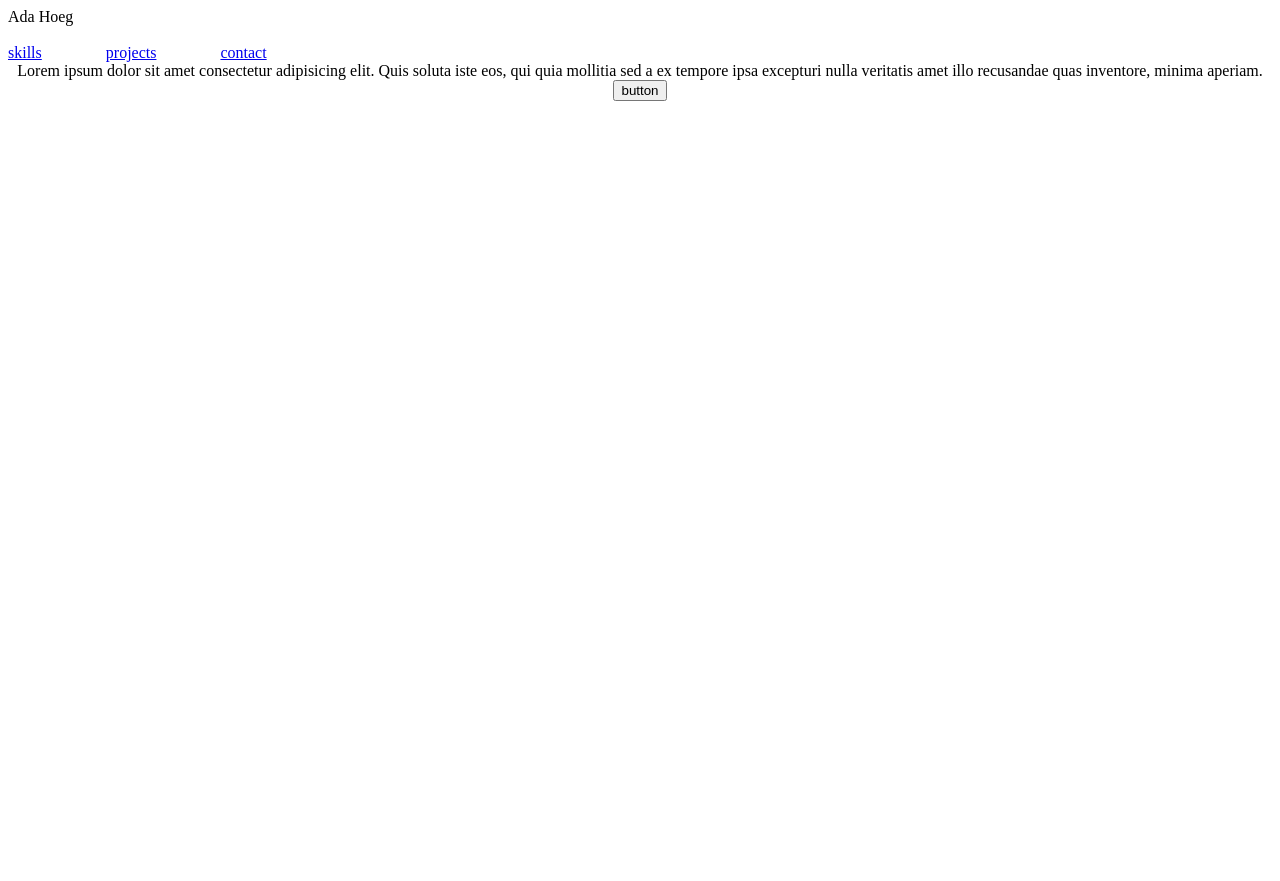
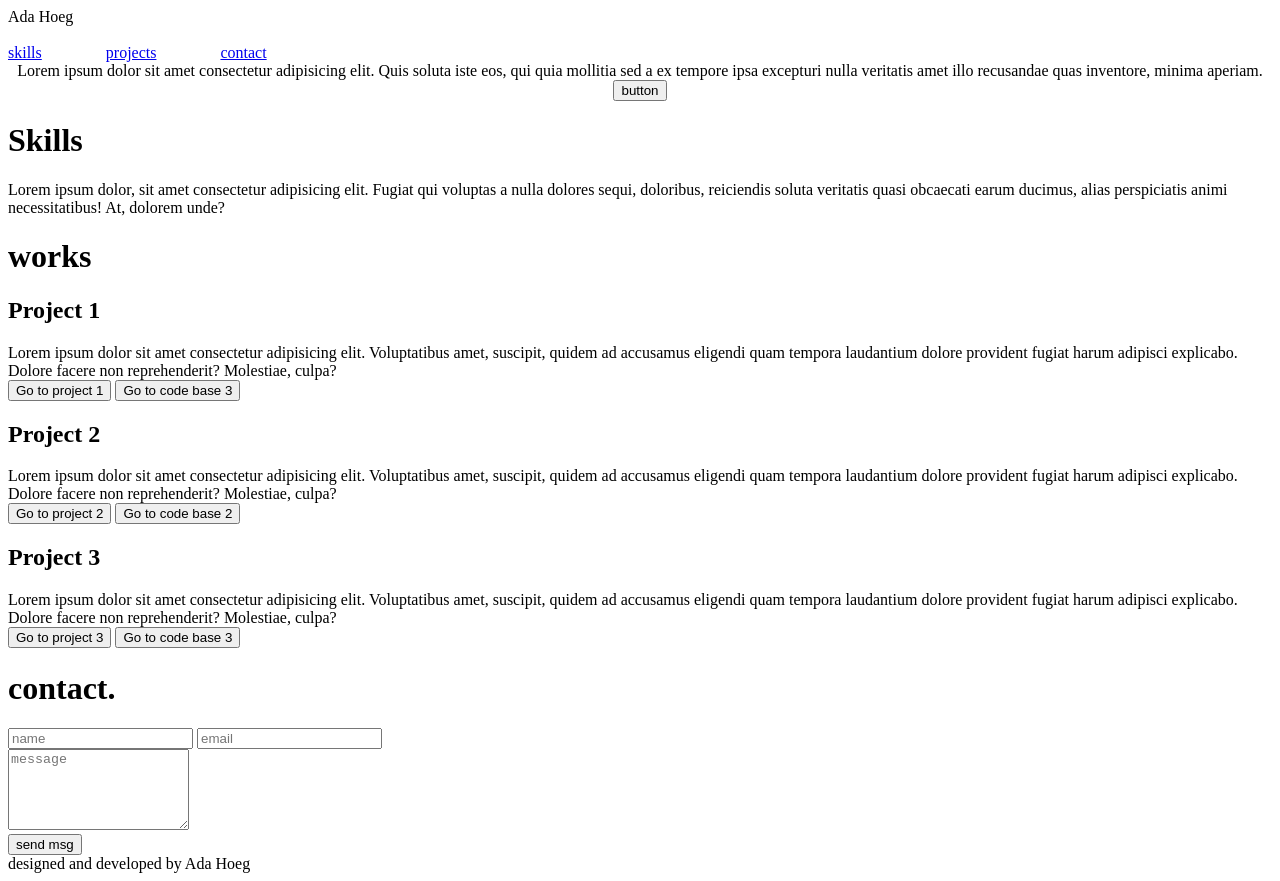
Before and after one commit to flovelace/portfolio-2.0, a plain HTML site: page index.html in a window 1280 px wide. Before the commit the page ends 800 px from the top, so only its background shows below. Drawn offline with nearby package versions, Linux system fonts and the light colour scheme.

Commit message:
completed html framework

```diff
--- a/index.html
+++ b/index.html
@@ -35,5 +35,64 @@
             </div>
         </div>
     </center>
+
+    <div id="portfolio">
+        <div id="skills">
+            <h1>Skills</h1>
+            <div>
+                <p>
+                    Lorem ipsum dolor, sit amet consectetur adipisicing elit. Fugiat qui voluptas a nulla dolores sequi, doloribus, reiciendis soluta veritatis quasi obcaecati earum ducimus, alias perspiciatis animi necessitatibus! At, dolorem unde?
+                </p>
+            </div>
+        </div>
+
+        <div id="work">
+            <h1>works</h1>
+
+            <div class="project">
+                <h2>Project 1</h2>
+                <div>
+                    Lorem ipsum dolor sit amet consectetur adipisicing elit. Voluptatibus amet, suscipit, quidem ad accusamus eligendi quam tempora laudantium dolore provident fugiat harum adipisci explicabo. Dolore facere non reprehenderit? Molestiae, culpa?
+                </div>
+                <button class="btn-one">Go to project 1</button>
+                <button class="btn-two"> Go to code base 3</button>
+            </div>
+
+            <div class="project">
+                <h2>Project 2</h2>
+                <div>
+                    Lorem ipsum dolor sit amet consectetur adipisicing elit. Voluptatibus amet, suscipit, quidem ad accusamus
+                    eligendi quam tempora laudantium dolore provident fugiat harum adipisci explicabo. Dolore facere non
+                    reprehenderit? Molestiae, culpa?
+                </div>
+                <button class="btn-one">Go to project 2</button>
+                <button class="btn-two"> Go to code base 2</button>
+            </div>
+
+            <div class="project">
+                <h2>Project 3</h2>
+                <div>
+                    Lorem ipsum dolor sit amet consectetur adipisicing elit. Voluptatibus amet, suscipit, quidem ad accusamus
+                    eligendi quam tempora laudantium dolore provident fugiat harum adipisci explicabo. Dolore facere non
+                    reprehenderit? Molestiae, culpa?
+                </div>
+                <button class="btn-one">Go to project 3</button>
+                <button class="btn-two"> Go to code base 3</button>
+            </div>
+        </div>
+
+    <div id="contact">
+        <h1>contact.</h1>
+        <form>
+            <input type="text" placeholder="name" required>
+            <input type="email" placeholder="email" required><br>
+            <textarea placeholder="message" required rows="5"></textarea><br>
+            <button class="btn-one">send msg</button>
+        </form>
+    </div>
+
+    <div id="footer">
+        designed and developed by Ada Hoeg
+    </div>
 </body>
 </html>
```
